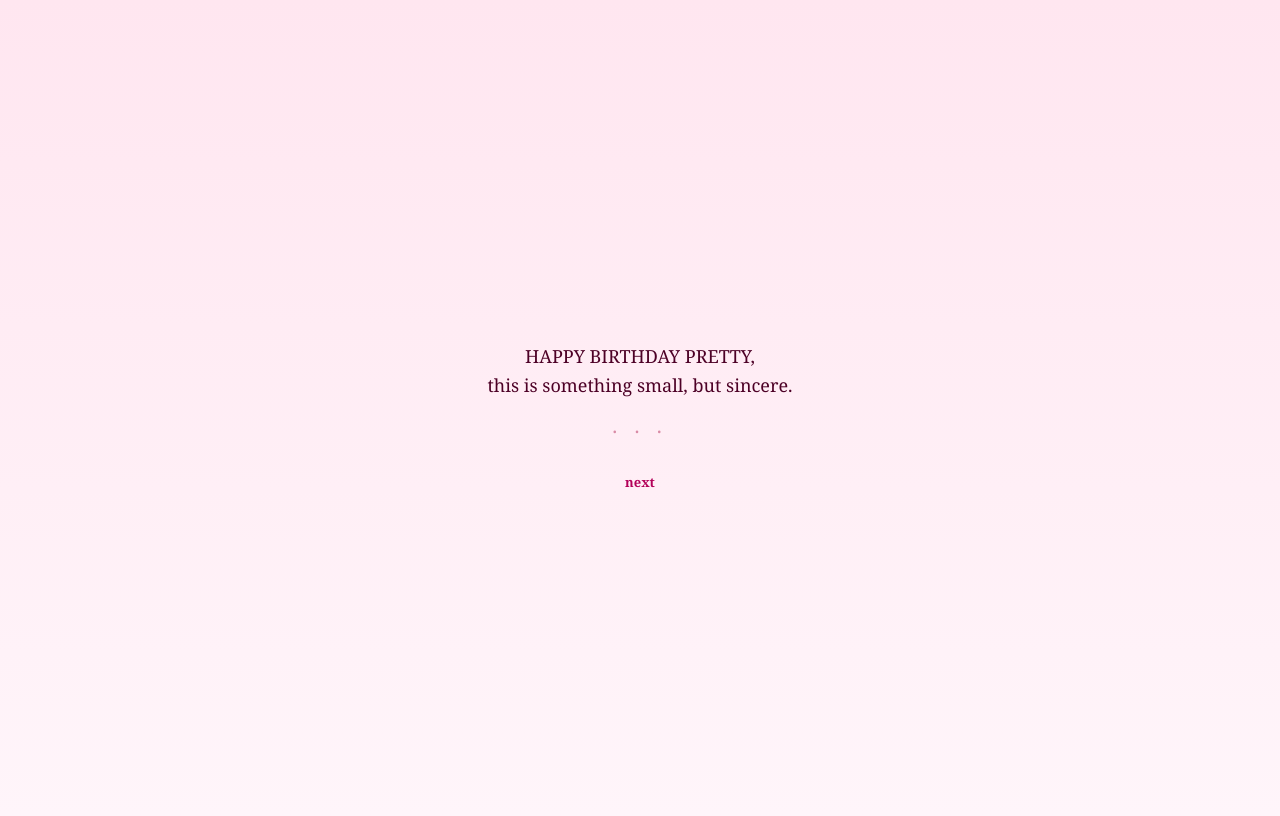
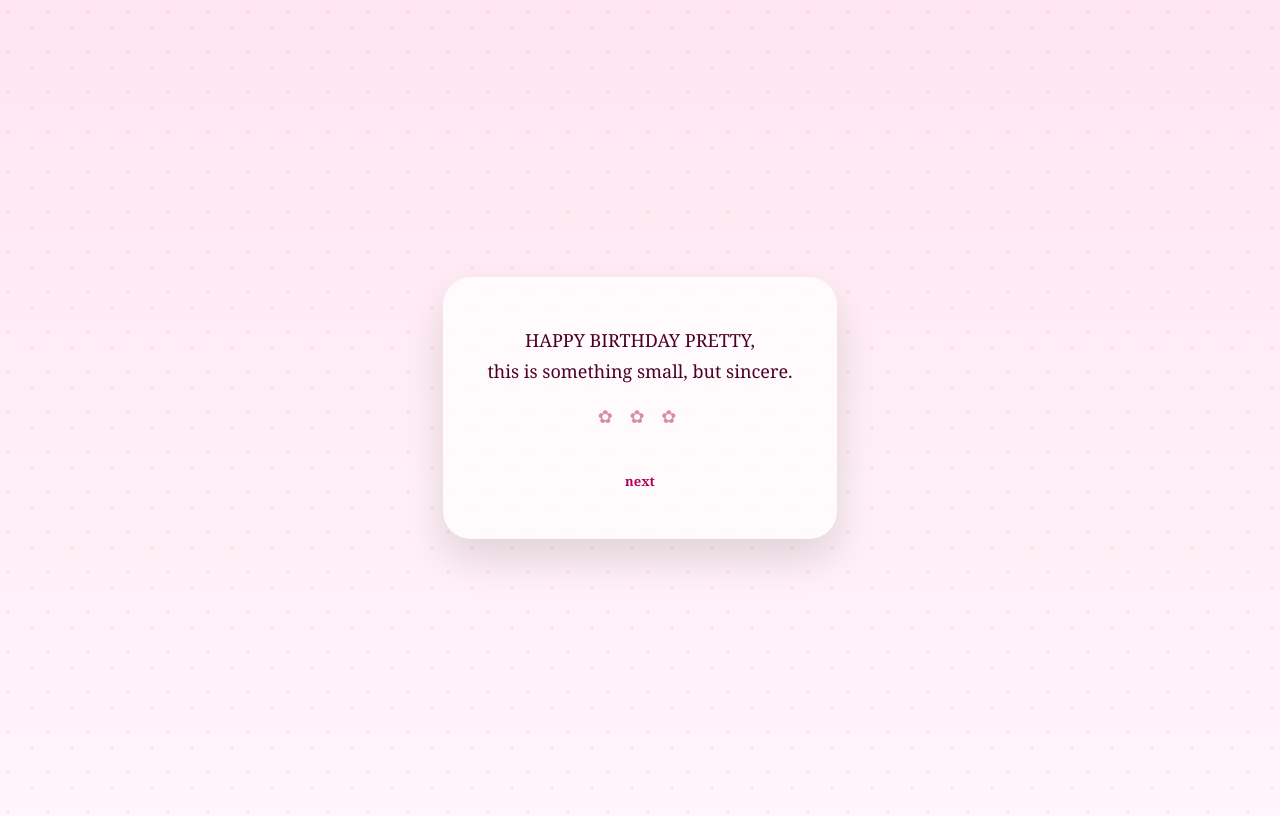
Before and after one commit to radifta/radifta.github.io, a plain HTML site: page index.html in a window 1280 px wide. Drawn offline with Linux system fonts and the light colour scheme.

Commit message:
Refactor HTML structure and styles for birthday card

```diff
--- a/index.html
+++ b/index.html
@@ -4,7 +4,11 @@
   <title>For You</title>
   <style>
     body {
-    background: linear-gradient(180deg, #ffe6f0, #fff5fa);
+      background:
+        radial-gradient(circle at 20% 30%, rgba(255,182,193,0.25) 2px, transparent 2px),
+        radial-gradient(circle at 80% 70%, rgba(255,182,193,0.25) 2px, transparent 2px),
+        linear-gradient(180deg, #ffe6f0, #fff5fa);
+      background-size: 40px 40px, 40px 40px, cover;
       font-family: "Georgia", serif;
       display: flex;
       justify-content: center;
@@ -12,23 +16,32 @@
       height: 100vh;
       text-align: center;
     }
-  .box {
-    padding: 40px;
+
+    .card {
+      background: rgba(255, 255, 255, 0.75);
+      padding: 48px 44px;
+      border-radius: 28px;
+      box-shadow: 0 20px 40px rgba(0,0,0,0.12);
+      max-width: 320px;
     }
+
     p {
       font-size: 18px;
       color: #4d0026;
-    line-height: 1.6;
+      line-height: 1.7;
+      margin: 0;
     }
-  .dot {
-    margin-top: 16px;
-    font-size: 20px;
+
+    .divider {
+      margin: 18px 0;
+      font-size: 18px;
       letter-spacing: 6px;
       color: #d98ca6;
     }
+
     a {
       display: inline-block;
-    margin-top: 28px;
+      margin-top: 26px;
       text-decoration: none;
       color: #b30059;
       font-weight: bold;
@@ -36,13 +49,16 @@
     }
   </style>
 </head>
+
 <body>
- <div class="box">
+  <div class="card">
     <p>
       HAPPY BIRTHDAY PRETTY,<br>
       this is something small, but sincere.
     </p>
-  <div class="dot">· · ·</div>
+
+    <div class="divider">✿ ✿ ✿</div>
+
     <a href="page2.html">next</a>
   </div>
 </body>
```
Lines whose indentation alone changed are shown as unchanged.
